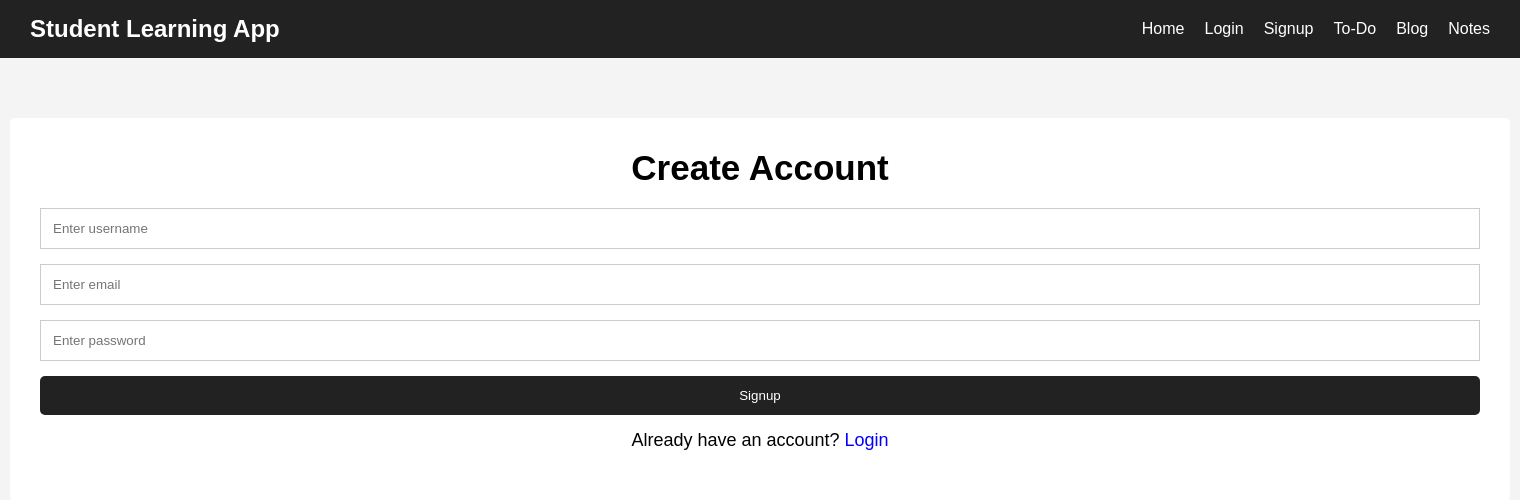
After one commit to Nihar24685475/-ET721_project_student_app, a Flask app: page /signup in a window 1520 px wide. The commit adds this page. Shown: the top 500 px of the page. Run offline with Flask 3, Linux system fonts and the light colour scheme.

Commit message:
Final project complete

```diff
--- a/app.py
+++ b/app.py
@@ -1,10 +1,265 @@
-from flask import Flask, render_template
+import sqlite3
+import os
+from werkzeug.utils import secure_filename
+from flask import Flask, render_template, request, redirect, url_for, session, flash
 
 app = Flask(__name__)
+UPLOAD_FOLDER = 'static/uploads'
+app.config['UPLOAD_FOLDER'] = UPLOAD_FOLDER
+app.secret_key = "student_project_secret"
 
+# -----------------------------------
+# DATABASE CONNECTION
+# -----------------------------------
+def get_db():
+    conn = sqlite3.connect("Nihar_app.db")
+    conn.row_factory = sqlite3.Row
+    return conn
+
+# -----------------------------------
+# HOME PAGE
+# -----------------------------------
 @app.route('/')
 def home():
     return render_template('index.html')
 
+# -----------------------------------
+# LOGIN PAGE
+# -----------------------------------
+@app.route('/login', methods=['GET', 'POST'])
+def login():
+    if request.method == 'POST':
+        email = request.form['email']
+        password = request.form['password']
+        conn = get_db()
+        cursor = conn.cursor()
+        cursor.execute(
+            "SELECT * FROM users WHERE email = ? AND password = ?",
+            (email, password)
+        )
+        user = cursor.fetchone()
+        conn.close()
+        if user:
+            session['username'] = user['username']
+            return redirect(url_for('dashboard'))
+        else:
+            flash("Invalid email or password")
+    return render_template('login.html')
+
+# -----------------------------------
+# SIGNUP PAGE
+# -----------------------------------
+@app.route('/signup', methods=['GET', 'POST'])
+def signup():
+    if request.method == 'POST':
+        username = request.form['username']
+        email = request.form['email']
+        password = request.form['password']
+        conn = get_db()
+        cursor = conn.cursor()
+        try:
+            cursor.execute(
+                """
+                INSERT INTO users (username, email, password)
+                VALUES (?, ?, ?)
+                """,
+                (username, email, password)
+            )
+            conn.commit()
+            flash("Account created successfully!")
+            return redirect(url_for('login'))
+        except sqlite3.IntegrityError:
+            flash("Email already exists!")
+        finally:
+            conn.close()
+    return render_template('signup.html')
+
+# -----------------------------------
+# DASHBOARD
+# -----------------------------------
+@app.route('/dashboard')
+def dashboard():
+    if 'username' in session:
+        return render_template(
+            'dashboard.html',
+            username=session['username']
+        )
+    return redirect(url_for('login'))
+
+# -----------------------------------
+# LOGOUT
+# -----------------------------------
+@app.route('/logout')
+def logout():
+    session.clear()
+    return redirect(url_for('login'))
+
+# -----------------------------------
+# TODO PAGE
+# -----------------------------------
+@app.route('/todo')
+def todo():
+    conn = get_db()
+    cursor = conn.cursor()
+    cursor.execute("SELECT * FROM tasks")
+    tasks = cursor.fetchall()
+    conn.close()
+    return render_template('todo.html', tasks=tasks)
+
+# -----------------------------------
+# ADD TASK
+# -----------------------------------
+@app.route('/add_task', methods=['POST'])
+def add_task():
+    task = request.form['task']
+    conn = get_db()
+    cursor = conn.cursor()
+    cursor.execute(
+        "INSERT INTO tasks (task) VALUES (?)",
+        (task,)
+    )
+    conn.commit()
+    conn.close()
+    return redirect(url_for('todo'))
+
+# -----------------------------------
+# DELETE TASK
+# -----------------------------------
+@app.route('/delete_task/<int:id>')
+def delete_task(id):
+    conn = get_db()
+    cursor = conn.cursor()
+    cursor.execute(
+        "DELETE FROM tasks WHERE id = ?",
+        (id,)
+    )
+    conn.commit()
+    conn.close()
+    return redirect(url_for('todo'))
+
+# -----------------------------------
+# COMPLETE TASK
+# -----------------------------------
+@app.route('/complete_task/<int:id>')
+def complete_task(id):
+    conn = get_db()
+    cursor = conn.cursor()
+    cursor.execute(
+        """
+        UPDATE tasks
+        SET status = 'Completed'
+        WHERE id = ?
+        """,
+        (id,)
+    )
+    conn.commit()
+    conn.close()
+    return redirect(url_for('todo'))
+
+# -----------------------------------
+# EDIT TASK
+# -----------------------------------
+@app.route('/update_task/<int:id>', methods=['POST'])
+def update_task(id):
+    new_task = request.form['task']
+    conn = get_db()
+    cursor = conn.cursor()
+    cursor.execute(
+        "UPDATE tasks SET task = ? WHERE id = ?",
+        (new_task, id)
+    )
+    conn.commit()
+    conn.close()
+    return redirect(url_for('todo'))
+
+# -----------------------------------
+# BLOG PAGE
+# -----------------------------------
+@app.route('/blog')
+def blog():
+    conn = get_db()
+    cursor = conn.cursor()
+    cursor.execute("SELECT * FROM blogs")
+    posts = cursor.fetchall()
+    conn.close()
+    return render_template('blog.html', posts=posts)
+
+# -----------------------------------
+# CREATE BLOG
+# -----------------------------------
+@app.route('/add_blog', methods=['POST'])
+def add_blog():
+    title = request.form['title']
+    content = request.form['content']
+    conn = get_db()
+    cursor = conn.cursor()
+    cursor.execute(
+        "INSERT INTO blogs (title, content) VALUES (?, ?)",
+        (title, content)
+    )
+    conn.commit()
+    conn.close()
+    return redirect(url_for('blog'))
+
+# -----------------------------------
+# IMAAGES AND UPLOAD IMAGE
+# -----------------------------------
+@app.route('/notes')
+def notes():
+    conn = get_db()
+    cursor = conn.cursor()
+    cursor.execute("SELECT * FROM images")
+    images = cursor.fetchall()
+    conn.close()
+    return render_template('notes.html', images=images)
+
+@app.route('/upload', methods=['POST'])
+def upload():
+    file = request.files['file']
+    if file:
+        filename = secure_filename(file.filename)
+        filepath = os.path.join(app.config['UPLOAD_FOLDER'], filename)
+        file.save(filepath)
+        conn = get_db()
+        cursor = conn.cursor()
+        cursor.execute(
+            "INSERT INTO images (filename) VALUES (?)",
+            (filename,)
+        )
+        conn.commit()
+        conn.close()
+    return redirect(url_for('notes'))
+
+# -----------------------------------
+# DELETE IMAGE
+# -----------------------------------
+@app.route('/delete_image/<int:id>')
+def delete_image(id):
+    conn = get_db()
+    cursor = conn.cursor()
+    # get filename first
+    cursor.execute(
+        "SELECT filename FROM images WHERE id = ?",
+        (id,)
+    )
+    image = cursor.fetchone()
+    if image:
+        filepath = os.path.join(app.config['UPLOAD_FOLDER'], image['filename'])
+        # delete file from folder
+        if os.path.exists(filepath):
+            os.remove(filepath)
+        # delete from database
+        cursor.execute(
+            "DELETE FROM images WHERE id = ?",
+            (id,)
+        )
+        conn.commit()
+    conn.close()
+    return redirect(url_for('notes'))
+
+# -----------------------------------
+# RUN FLASK
+# -----------------------------------
 if __name__ == '__main__':
+
     app.run(debug=True)
--- a/static/style.css
+++ b/static/style.css
@@ -8,6 +8,8 @@ body{
     font-family: Arial, sans-serif;
     background-color: #f4f4f4;
 }
+
+/* NAVBAR */
 
 nav{
     background-color: #222;
@@ -33,13 +35,26 @@ nav ul li a{
     text-decoration: none;
 }
 
+/* CONTAINER */
+
 .container{
+    background-color: white;
+
+    width: 1500px;
+
+    margin: 60px auto;
+
+    padding: 30px;
+
+    border-radius: 5px;
+
     text-align: center;
-    margin-top: 100px;
 }
 
+/* TITLES */
+
 .container h1{
-    font-size: 40px;
+    font-size: 35px;
     margin-bottom: 20px;
 }
 
@@ -48,15 +63,116 @@ nav ul li a{
     margin-bottom: 20px;
 }
 
+/* FORMS */
+
+.form_box{
+    display: flex;
+    flex-direction: column;
+}
+
+.form_box input{
+    padding: 12px;
+
+    margin-bottom: 15px;
+
+    border: 1px solid #ccc;
+}
+
+/* BUTTONS */
+
 button{
     padding: 12px 25px;
+
     border: none;
+
     background-color: #222;
+
     color: white;
+
     cursor: pointer;
+
     border-radius: 5px;
 }
 
 button:hover{
     background-color: #444;
 }
+
+/* LINKS */
+
+.link_text{
+    margin-top: 15px;
+}
+
+.link_text a{
+    color: blue;
+    text-decoration: none;
+}
+
+/* FLASH MESSAGE */
+
+.flash_msg{
+    color: red;
+    margin-top: 15px;
+}
+
+/* DASHBOARD */
+
+.dashboard_box{
+    margin-top: 20px;
+}
+
+.logout_btn{
+    text-align: center;
+    margin-top: 200px;
+
+    padding: 10px 20px;
+
+    text-decoration: none;
+
+
+}
+
+.tasks{
+    display: inline;
+    margin-top: 20px;
+
+    padding: 10px 20px;
+
+    background-color: black;
+
+    color: white;
+
+    text-decoration: none;
+
+    border-radius: 5px;
+}
+
+/* TASKS */
+
+.task_box{
+    background-color: #f0f0f0;
+
+    padding: 15px;
+
+    margin-top: 15px;
+
+    border-radius: 5px;
+}
+
+.task_box a{
+    text-decoration: none;
+
+    margin-right: 10px;
+
+    color: darkblue;
+}
+
+.task_box b{
+    font-size: 18px;
+}
+
+textarea{
+    padding: 10px;
+    margin-bottom: 10px;
+}
--- a/templates/base.html
+++ b/templates/base.html
@@ -0,0 +1,30 @@
+<!DOCTYPE html>
+<html lang="en">
+
+<head>
+    <meta charset="UTF-8">
+    <meta name="viewport" content="width=device-width, initial-scale=1.0">
+    <title>{% block title %}{% endblock %}</title>
+    <link rel="stylesheet"href="{{ url_for('static', filename='style.css') }}">
+</head>
+
+<body>
+    <nav class="navbar">
+        <h2>Student Learning App</h2>
+        <ul>
+            <li><a href="{{ url_for('home') }}">Home</a></li>
+            <li><a href="{{ url_for('login') }}">Login</a></li>
+            <li><a href="{{ url_for('signup') }}">Signup</a></li>
+            <li><a href="{{ url_for('todo') }}">To-Do</a></li>
+            <li><a href="{{ url_for('blog') }}">Blog</a></li>
+            <li><a href="{{ url_for('notes') }}">Notes</a></li>
+        </ul>
+    </nav>
+
+    <main class="container">
+        {% block content %}
+        {% endblock %}
+    </main>
+</body>
+
+</html>
--- /dev/null
+++ b/templates/signup.html
@@ -0,0 +1,40 @@
+{% extends 'base.html' %}
+{% block title %}
+Signup
+{% endblock %}
+{% block content %}
+
+<h1 class="title">Create Account</h1>
+<form method="POST" class="form_box">
+    <input type="text"
+           name="username"
+           placeholder="Enter username"
+           required>
+    <input type="email"
+           name="email"
+           placeholder="Enter email"
+           required>
+    <input type="password"
+           name="password"
+           placeholder="Enter password"
+           required>
+    <button type="submit">
+        Signup
+    </button>
+</form>
+<p class="link_text">
+    Already have an account?
+    <a href="{{ url_for('login') }}">
+        Login
+    </a>
+</p>
+
+{% with messages = get_flashed_messages() %}
+    {% if messages %}
+        {% for msg in messages %}
+            <p class="flash_msg">{{ msg }}</p>
+        {% endfor %}
+    {% endif %}
+{% endwith %}
+
+{% endblock %}
```
Also changed, not shown: templates/blog.html (added, +31 -0 lines), templates/dashboard.html (added, +20 -0 lines), templates/index.html (+3 -11 lines), templates/login.html (added, +36 -0 lines), templates/notes.html (added, +30 -0 lines), templates/todo.html (added, +47 -0 lines), Nihar_app.db (added), student_app.db (added), 1 other file.
